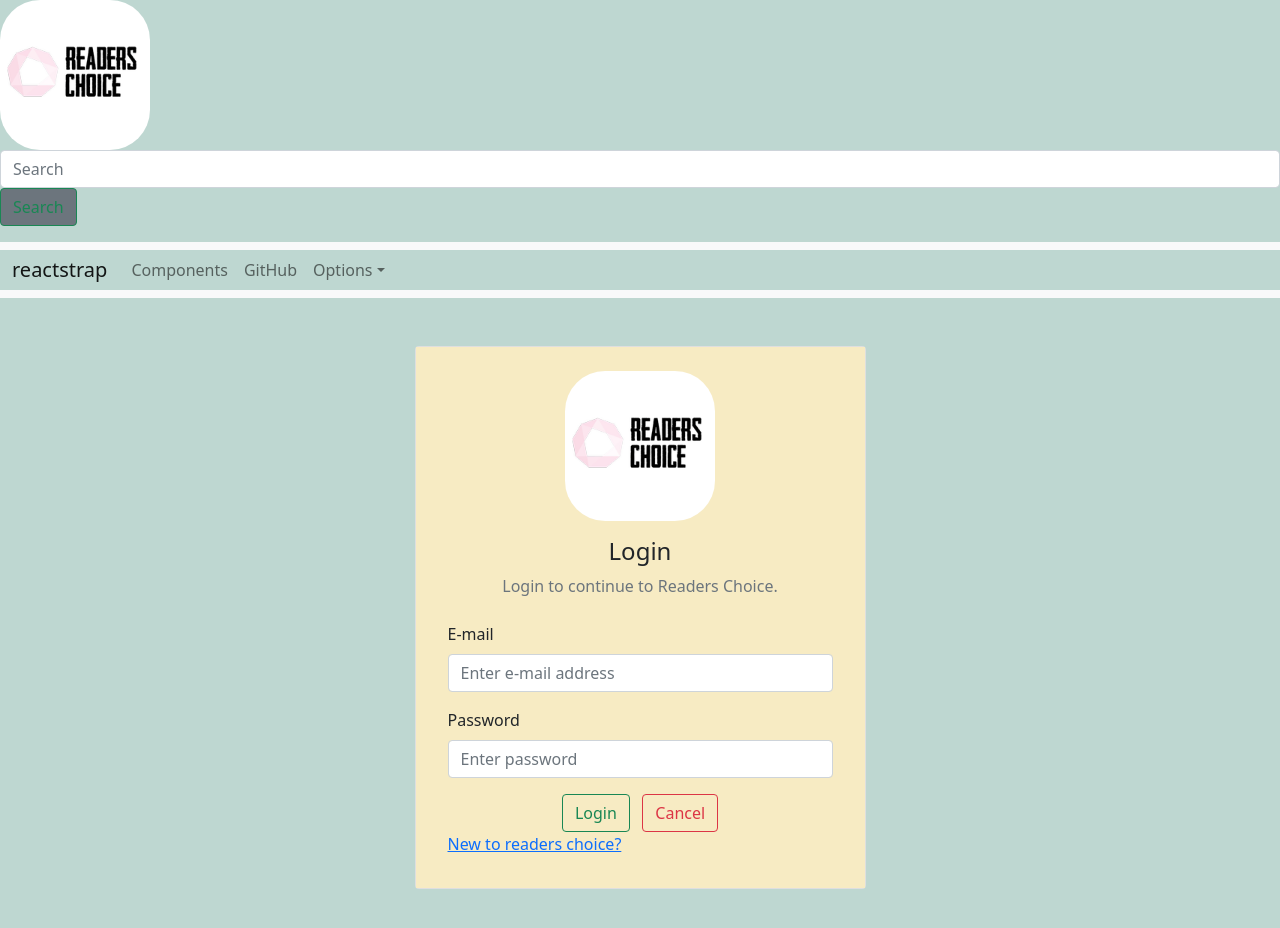
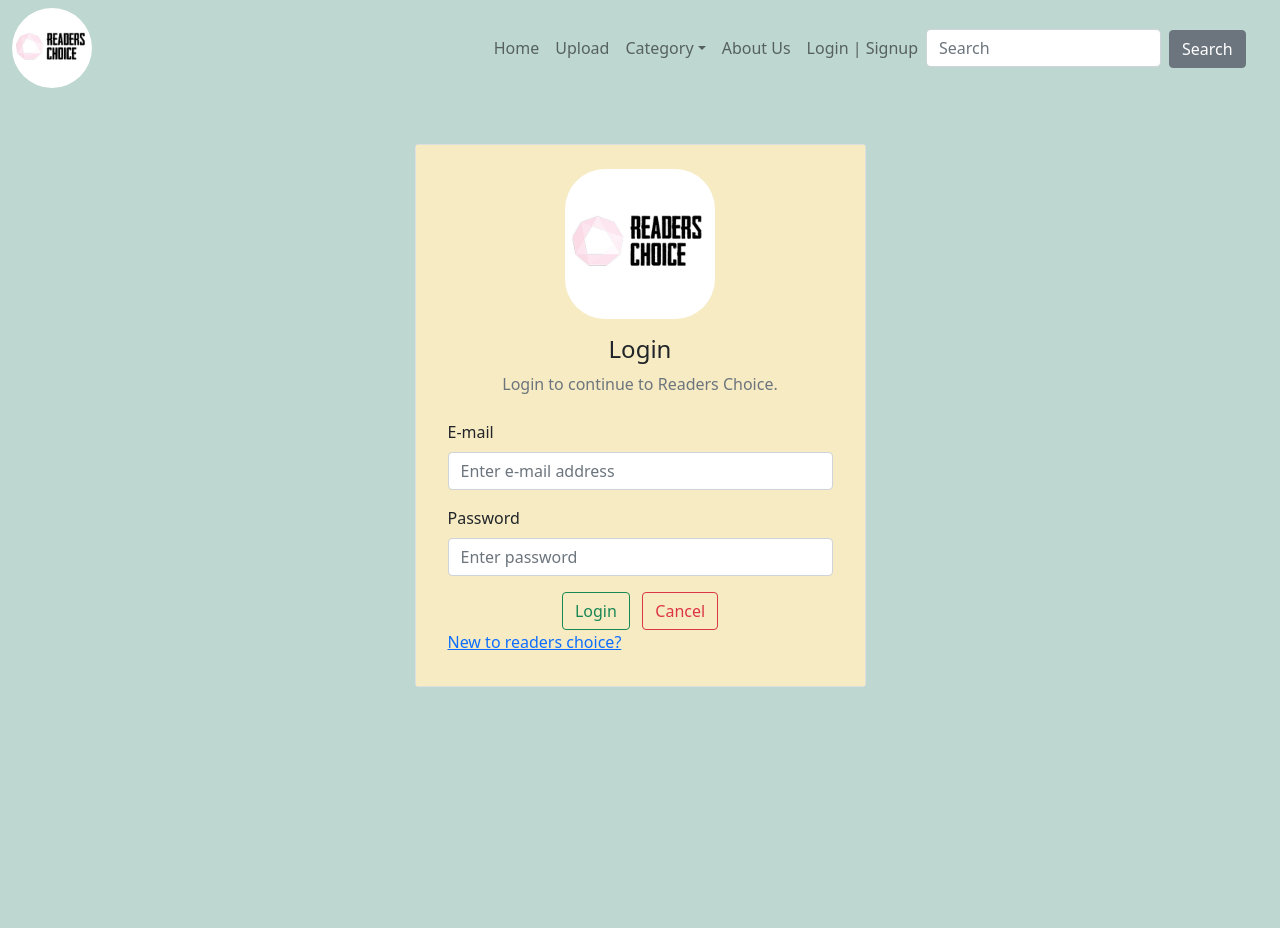
Before and after one commit to Nir-av/ReadersChoice, a React (Create React App) app: page / in a window 1280 px wide. Shown: the top 928 px of the page. After the commit the page ends 800 px from the top, so only its background shows below. Built offline with nearby package versions, Linux system fonts and the light colour scheme.

Commit message:
header
nav bar style and implements nav bar link

```diff
--- a/src/components/Header/header.js
+++ b/src/components/Header/header.js
@@ -3,7 +3,6 @@
   Collapse,
   Navbar,
   NavbarToggler,
-  NavbarBrand,
   Nav,
   NavItem,
   NavLink,
@@ -11,7 +10,7 @@
   DropdownToggle,
   DropdownMenu,
   DropdownItem,
-  Input,Form,Button, FormGroup } from 'reactstrap';
+  Input,Button } from 'reactstrap';
 
 import { Link, withRouter } from "react-router-dom";
 import RcLogo from '../../Images/rcLogo.png';
@@ -30,48 +29,49 @@
       isOpen: !this.state.isOpen
     });
   }
+
   render() {
     return (
-      <div>
-        <FormGroup row>
-            <Link to="/" className="logo"><img className="logo" src={RcLogo} height="150" alt="rcLogo" /></Link>
-            <Form className="form-inline my-2 my-lg-0">
-                <Input className="form-control mr-sm-2" type="search" placeholder="Search" aria-label="Search"/>
-                <Button className="btn btn-outline-success my-2 my-sm-0" type="submit">Search</Button>
-            </Form>
-        </FormGroup>
-        <Navbar color="light" light expand="md">
-          <NavbarBrand href="/">reactstrap</NavbarBrand>
+        <Navbar light expand="md" >
+          <Link to="/" className="logo"><img className="logo" src={RcLogo} height="80" alt="rcLogo" /></Link>
           <NavbarToggler onClick={this.toggle} />
-          <Collapse isOpen={this.state.isOpen} navbar>
-            <Nav className="ml-auto" navbar>
+            <Collapse className="justify-content-end"  isOpen={this.state.isOpen} navbar>
+              <Nav navbar style={{display: "block ruby"}}>
                 <NavItem>
-                <NavLink href="/components/">Components</NavLink>
+                  <NavLink href="/components/">Home</NavLink>
                 </NavItem>
                 <NavItem>
-                <NavLink href="https://github.com/reactstrap/reactstrap">GitHub</NavLink>
+                  <NavLink href="https://github.com/reactstrap/reactstrap">Upload</NavLink>
                 </NavItem>
                 <UncontrolledDropdown nav inNavbar>
                   <DropdownToggle nav caret>
-                  Options
+                    Category
                   </DropdownToggle>
                   <DropdownMenu right>
                     <DropdownItem>
-                    Option 1
+                      Non-Fiction
                     </DropdownItem>
                     <DropdownItem>
-                    Option 2
+                      Fiction
                     </DropdownItem>
                     <DropdownItem divider />
                     <DropdownItem>
-                    Reset
+                      Children
                     </DropdownItem>
                   </DropdownMenu>
                 </UncontrolledDropdown>
+                <NavItem>
+                  <NavLink href="https://github.com/reactstrap/reactstrap">About Us</NavLink>
+                </NavItem>
+                <NavItem>
+                  <NavLink href="https://github.com/reactstrap/reactstrap">Login | Signup</NavLink>
+                </NavItem>
+                  <Input className="mr-sm-2" style={{width: "30%"}} type="search" placeholder="Search" aria-label="Search"/>&nbsp;&nbsp;
+                  <Button className="btn my-2 my-sm-0"   type="submit">Search</Button>
               </Nav>
             </Collapse>
         </Navbar>
-      </div>
+
     );
   }
 }
```
Lines whose indentation alone changed are shown as unchanged.
